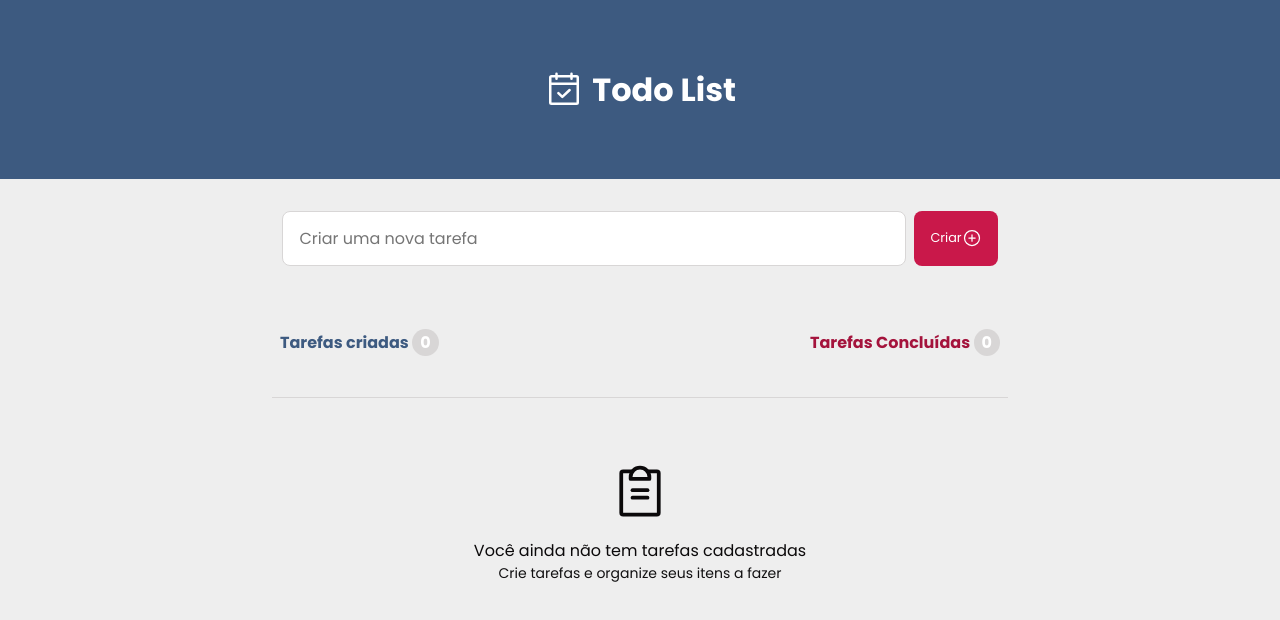
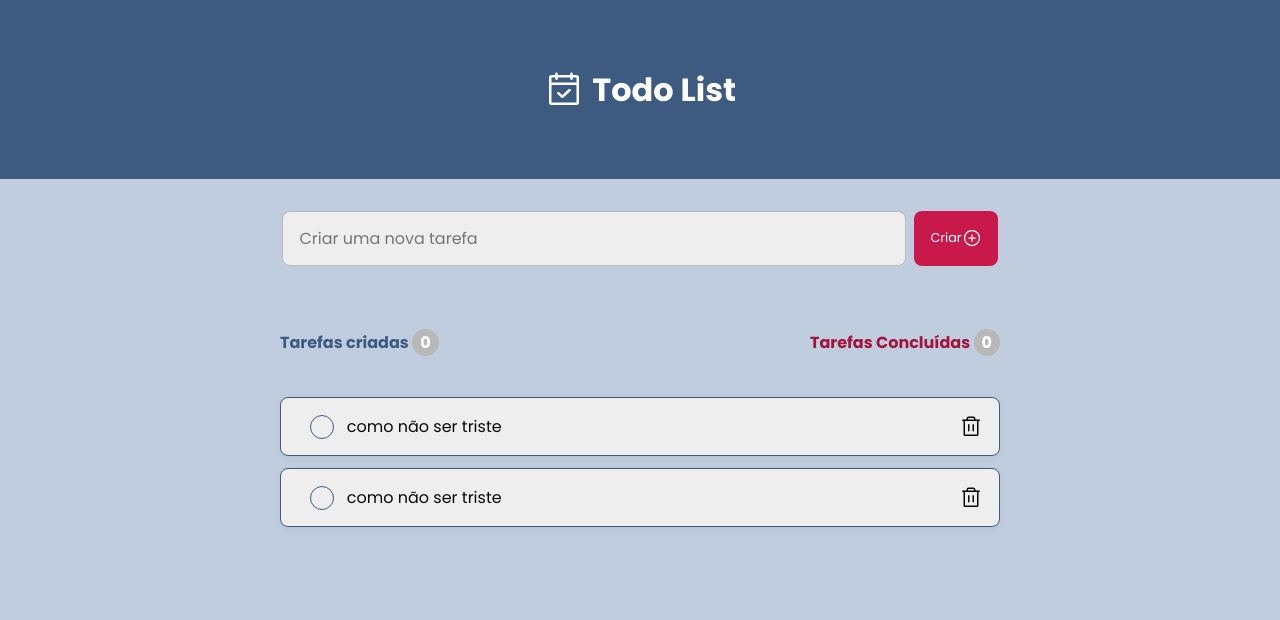
Before and after one commit to BrunoAraujooDev/todoList, a React (Vite) app: page / in a window 1280 px wide. Shown: the top 620 px of the page. Built offline with nearby package versions, Linux system fonts and the light colour scheme.

Commit message:
finalizando layout da aplicacao

```diff
--- a/src/App.tsx
+++ b/src/App.tsx
@@ -1,8 +1,6 @@
 import  style from './App.module.css';
-import CreateTask from './components/CreateTask/CreateTask';
-import EmptyTask from './components/EmptyTask/EmptyTask';
 import Header from './components/Header/Header';
-import TaskInfo from './components/TaskInfo/TaskInfo';
+import TaskList from './components/TaskList/TaskList';
 
 
 function App() {
@@ -11,9 +9,7 @@ function App() {
       <main className={style.principal}>
         <Header/>
         <article className={style.container}>
-          <CreateTask/>
-          <TaskInfo/>
-          <EmptyTask/>
+          <TaskList/>
         </article>
       </main>
 
--- a/src/components/CreateTask/CreateTask.tsx
+++ /dev/null
@@ -1,20 +0,0 @@
-import { PlusCircle } from 'phosphor-react';
-import style from './CreateTask.module.css';
-
-const CreateTask = () => {
-
-    return (
-        <div className={style.containerTask}>
-            <input type="text" placeholder='Criar uma nova tarefa' className={style.inputTask}/>
-            <button type='button' className={style.buttonCreateTask}>
-                Criar
-                <PlusCircle size={20} />
-            </button>
-
-        </div>
-
-    )
-
-}
-
-export default CreateTask;
--- /dev/null
+++ b/src/components/Task/Task.module.css
@@ -0,0 +1,61 @@
+.containerTask {
+    display: flex;
+    justify-content: space-between;
+    align-items: center;
+    color: var(--black);
+    margin-top: 2.68rem;
+    width: 100%;
+    background: var(--gray-body);
+    border: 1px solid var(--purple-blue);
+    border-radius: 8px;
+    padding: 1rem;
+    box-shadow: 0px 2px 8px rgba(26, 25, 25, 0.06);
+}
+
+.label {
+    display: flex;
+    align-items: center;
+    justify-content: center;
+}
+
+.inputCheckbox{
+    opacity: 0;
+}
+
+.checkmark {
+    width: 24px;
+    height: 24px;
+    background-color: var(--gray-body);
+    border: 1px solid var(--purple-blue);
+    border-radius: 50%;
+    display: flex;
+    margin-right: 0.8rem;
+}
+
+.inputCheckbox:checked ~ .checkmark {
+    background-color: var(--purple-blue);
+    border: 1px solid var(--purple-light);
+}
+
+.checkmark:after {
+    content: "\2713";
+    position: relative;
+    display: none;
+    left: 5px;
+    top: -1px;
+    width: 5px;
+    height: 10px;
+    color: var(--white);
+}
+
+.inputCheckbox:checked ~ .checkmark:after{
+    display: block;
+}
+
+.containerTask > svg:hover {
+    color: var(--red-light);
+}
+
+.containerTask ~ .containerTask {
+    margin-top: 0.75rem;
+}
--- /dev/null
+++ b/src/components/Task/Task.tsx
@@ -0,0 +1,23 @@
+import { Trash } from 'phosphor-react';
+import style from './Task.module.css';
+
+function Task() {
+
+    return (
+        <>
+        <div className={style.containerTask}>
+            <div>
+                <label htmlFor="input" className={style.label}>
+                    <input type="checkbox" className={style.inputCheckbox} name='input' id="input"/>
+                    <span className={style.checkmark}></span>
+                    como não ser triste
+                </label>
+            </div>
+            <Trash size={24} />
+        </div>
+        </>
+    )
+
+}
+
+export default Task;
--- a/src/components/CreateTask/CreateTask.module.css
+++ b/src/components/TaskList/TaskList.module.css
@@ -1,4 +1,11 @@
-.containerTask{
+.containerTask {
+    display: flex;
+    align-items: center;
+    justify-content: center;
+    flex-direction: column;
+}
+
+.containerCreateTask{
     width: 100%;
     height: 3.4rem;
     display: flex;
@@ -12,7 +19,7 @@
     height: 100%;
     border-radius: 8px;
     border: 1px solid var(--gray-dark);
-    background: var(--white);
+    background: var(--gray-body);
 }
 
 .buttonCreateTask{
@@ -33,3 +40,7 @@
 .buttonCreateTask:hover{
     background: var(--red-dark);
 }
+
+.tasks {
+    width: 100%;
+}
--- /dev/null
+++ b/src/components/TaskList/TaskList.tsx
@@ -0,0 +1,31 @@
+import { PlusCircle } from 'phosphor-react';
+import { useState } from 'react';
+import EmptyTask from '../EmptyTask/EmptyTask';
+import Task from '../Task/Task';
+import TaskInfo from '../TaskInfo/TaskInfo';
+import style from './TaskList.module.css';
+
+function TaskList() {
+
+    const [isTask, setIsTask] = useState(false);
+
+    return (
+        <div className={style.containerTask}>
+            <div className={style.containerCreateTask}>
+                <input type="text" placeholder='Criar uma nova tarefa' className={style.inputTask}/>
+                <button type='button' className={style.buttonCreateTask}>
+                Criar
+                <PlusCircle size={20} />
+                </button>
+            </div>
+            <TaskInfo/>
+            { isTask ? <EmptyTask/> :
+                <div className={style.tasks}>
+                    <Task/>
+                    <Task/>
+                </div>}
+        </div>
+    )
+}
+
+export default TaskList;
--- a/src/global.css
+++ b/src/global.css
@@ -5,8 +5,10 @@
     --dark-black: #0b090a;
     --light-black: #111011;
     --gray-body: #eee;
-    --gray-dark: rgb(216, 214, 214);
+    --gray-dark: rgb(185, 184, 184);
     --purple-blue: #3d5a80;
+    --purple-light: #4a76b1;
+    --purple-body: #bfcddf;
     --red-light: #c9184a;
     --red-dark: #a4133c;
 
@@ -19,7 +21,7 @@
   }
 
   body {
-    background: var(--gray-body);
+    background: var(--purple-body);
     -webkit-font-smoothing: antialiased;
     color: var(--black);
   }
```
